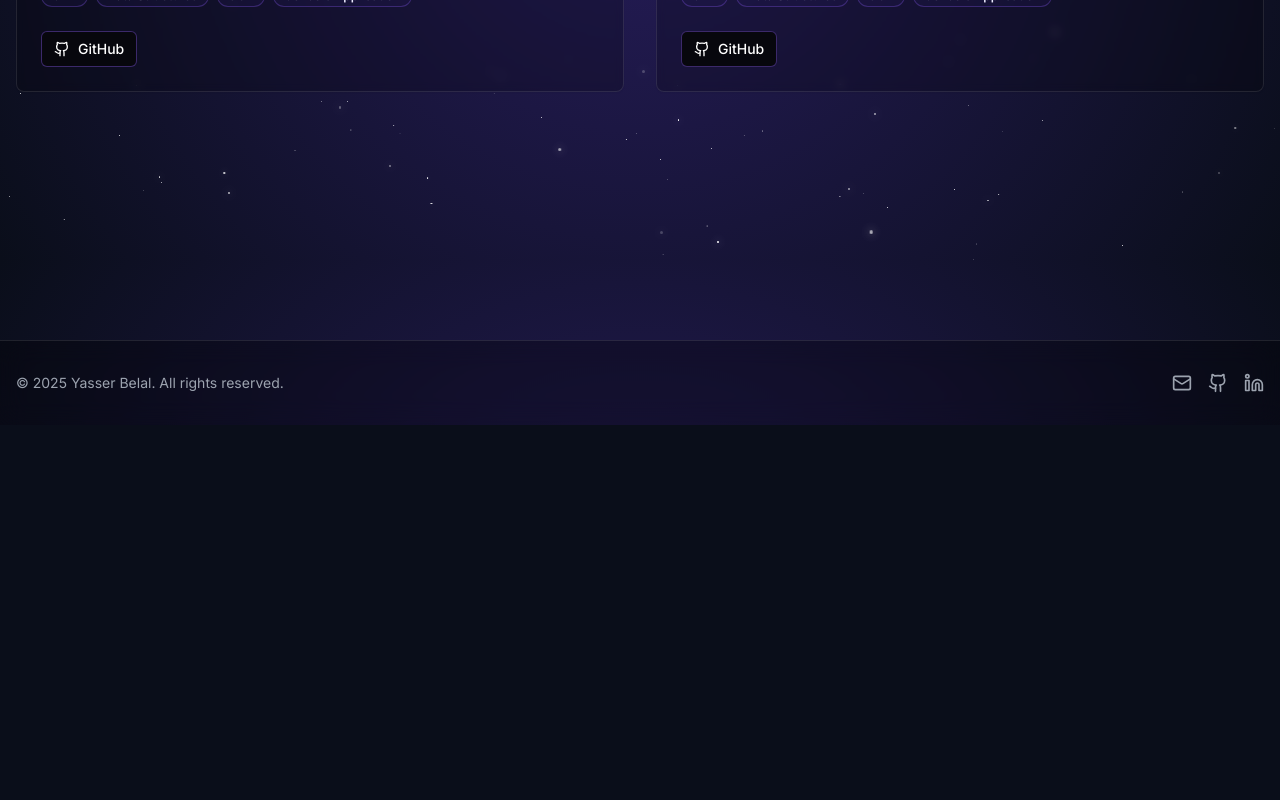
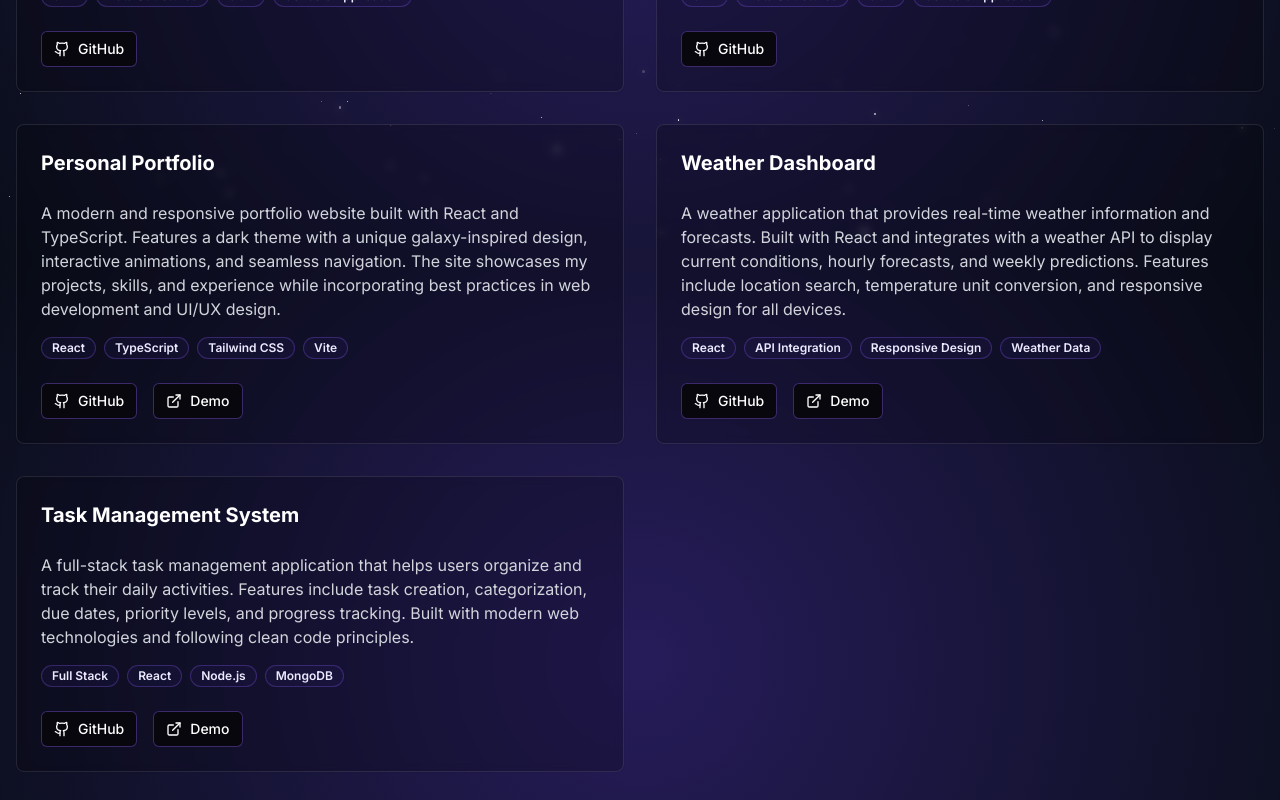
Before and after one commit to yaserbelal/cosmic-folio-galaxy-glow, a React (Vite) app: page /projects in a window 1280 px wide. Shown: the part 540-1340 px from the top of the page. Before the commit the page ends 965 px from the top, so only its background shows below. Built offline with nearby package versions, Linux system fonts and the light colour scheme.

Commit message:
Add more projects
Add new projects to the projects section.

```diff
--- a/src/pages/Projects.tsx
+++ b/src/pages/Projects.tsx
@@ -37,6 +37,27 @@ const Projects = () => {
       description: "A comprehensive console-based application for managing contact information. This project was developed as part of the 2024 Data Structures course at Zagazig University. It leverages a custom-built array data structure, showcasing a range of object-oriented programming (OOP) principles. This project provided hands-on experience with data structure design, algorithm efficiency, and OOP concepts, allowing for both learning and practical application of these key software engineering skills.",
       tags: ["C++", "Data Structures", "OOP", "Console Application"],
       github: "https://github.com/username/contact-book",
+    },
+    {
+      title: "Personal Portfolio",
+      description: "A modern and responsive portfolio website built with React and TypeScript. Features a dark theme with a unique galaxy-inspired design, interactive animations, and seamless navigation. The site showcases my projects, skills, and experience while incorporating best practices in web development and UI/UX design.",
+      tags: ["React", "TypeScript", "Tailwind CSS", "Vite"],
+      github: "https://github.com/username/portfolio",
+      demo: "https://your-portfolio-url.com",
+    },
+    {
+      title: "Weather Dashboard",
+      description: "A weather application that provides real-time weather information and forecasts. Built with React and integrates with a weather API to display current conditions, hourly forecasts, and weekly predictions. Features include location search, temperature unit conversion, and responsive design for all devices.",
+      tags: ["React", "API Integration", "Responsive Design", "Weather Data"],
+      github: "https://github.com/username/weather-dashboard",
+      demo: "https://weather-dashboard-demo.com",
+    },
+    {
+      title: "Task Management System",
+      description: "A full-stack task management application that helps users organize and track their daily activities. Features include task creation, categorization, due dates, priority levels, and progress tracking. Built with modern web technologies and following clean code principles.",
+      tags: ["Full Stack", "React", "Node.js", "MongoDB"],
+      github: "https://github.com/username/task-manager",
+      demo: "https://task-manager-demo.com",
     }
   ];
 
```
